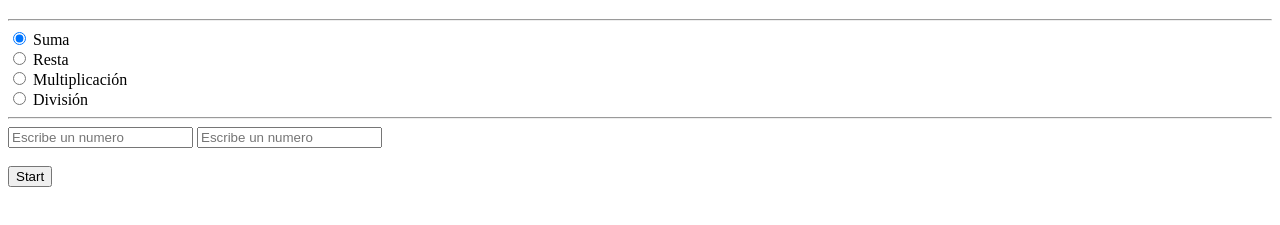
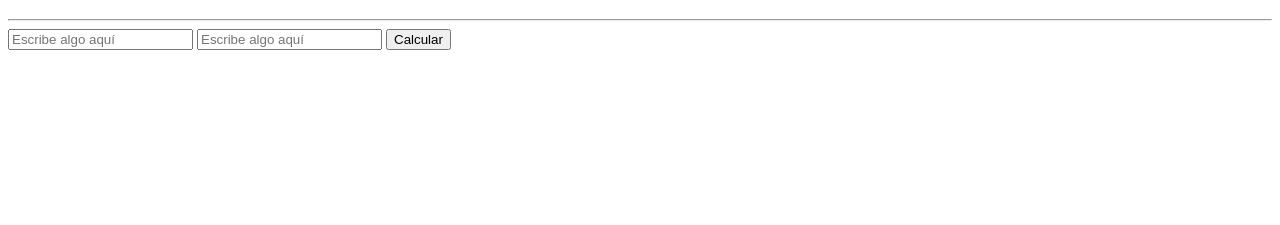
Before and after one commit to johnpablo7/curso-practico-js, a plain HTML site: page eventos.html in a window 1280 px wide. Shown: the part 61-286 px from the top of the page. Drawn offline with Linux system fonts and the light colour scheme.

Commit message:
addEventListener

```diff
--- a/eventos.html
+++ b/eventos.html
@@ -11,28 +11,13 @@
     <h1>Manipulación del DOM básica</h1>
     <hr />
 
-    <input type="radio" id="sum" value="sum" name="operation" checked />
-    <label for="sum">Suma</label>
-    <br />
+    <form id="form">
+      <input id="calculo1" placeholder="Escribe algo aquí" />
+      <input id="calculo2" placeholder="Escribe algo aquí" />
+      <button id="btnCalcular">Calcular</button>
 
-    <input type="radio" id="res" value="res" name="operation" />
-    <label for="res">Resta</label>
-    <br />
-
-    <input type="radio" id="mult" value="mult" name="operation" />
-    <label for="mult">Multiplicación</label>
-    <br />
-
-    <input type="radio" id="div" value="div" name="operation" />
-    <label for="div">División</label>
-    <br />
-    <hr />
-    <input id="val1" placeholder="Escribe un numero" />
-    <input id="val2" placeholder="Escribe un numero" />
-    <br />
-
-    <br />
-    <button id="calculate" onclick="calculate()">Start</button>
+      <p id="result"></p>
+    </form>
 
     <script src="./eventos.js"></script>
   </body>
--- a/eventos.js
+++ b/eventos.js
@@ -1,30 +1,24 @@
-const body = document.querySelector('body');
-const val1 = document.querySelector('#val1');
-const val2 = document.querySelector('#val2');
-const calc = document.querySelector('#calculate');
-const sum = document.querySelector('#sum');
-const res = document.querySelector('#res');
-const mult = document.querySelector('#mult');
-const div = document.querySelector('#div');
+const h1 = document.querySelector('h1');
+const form = document.querySelector('form');
+const val1 = document.querySelector('#calculo1');
+const val2 = document.querySelector('#calculo2');
+const btn = document.querySelector('#btnCalcular');
+const result = document.querySelector('#result');
 
-const result = document.createElement('h2');
+form.addEventListener('submit', sumarInputValues);
 
-function calculate() {
-  let value1 = Number(val1.value);
-  let value2 = Number(val2.value);
-  let resValue = 0;
+function sumarInputValues(event) {
+  // console.log({ event });
+  event.preventDefault();
+  const sumarInputs = val1.value + val2.value;
+  result.innerText = "Resultado: " + sumarInputs;
+}
 
-  if (sum.checked) {
-    resValue = value1 + value2;
-  } else if (res.checked) {
-    resValue = value1 - value2;
-  } else if (mult.checked) {
-    resValue = value1 * value2;
-  } else {
-    resValue = value1 / value2;
-  }
+// form.addEventListener('mouseover', enviarFormulario);
 
-  resValue = `El resultado es: ${resValue}`;
-  result.innerHTML = resValue;
-  body.append(result);
-}
+// function enviarFormulario(e) {
+//   // console.log({ event });
+//   e.preventDefault();
+
+//   alert("virus")
+// }
```
Also changed, not shown: 1 other file.
